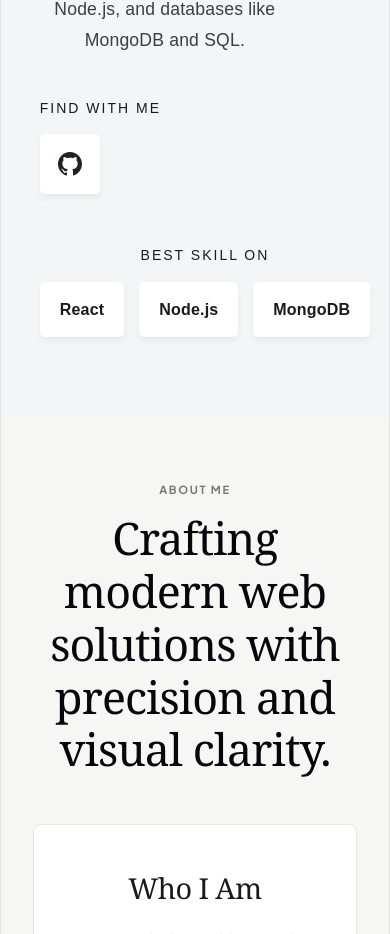
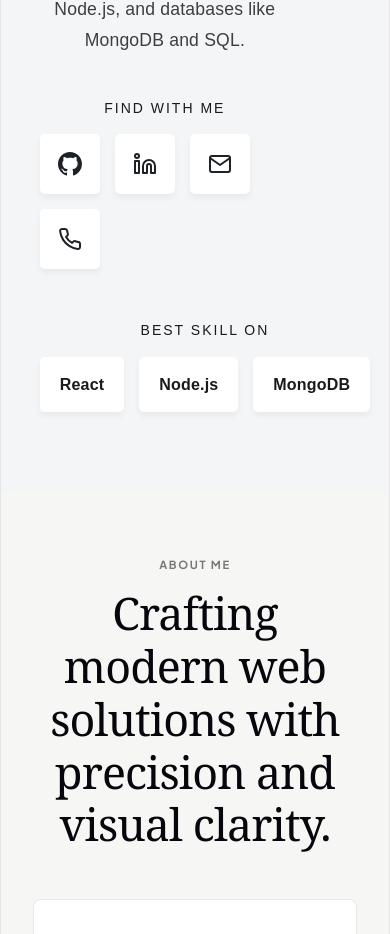
Before and after one commit to nilimeshbasu/personal-portfolio, a React (Vite) app: page / in a window 390 px wide. Shown: the part 1060-1994 px from the top of the page. Built offline with nearby package versions, Linux system fonts and the light colour scheme; a web font is replaced by a local one.

Commit message:
Added LinkedIn, Email, and Phone contact links

```diff
--- a/src/components/Header.jsx
+++ b/src/components/Header.jsx
@@ -2,6 +2,20 @@ import React from 'react';
 import profileImg from '../assets/profile.jpeg';
 
 const Header = () => {
+  const iconStyle = {
+    display: 'flex',
+    alignItems: 'center',
+    justifyContent: 'center',
+    width: '60px',
+    height: '60px',
+    backgroundColor: 'white',
+    borderRadius: '5px',
+    boxShadow: '0 4px 6px rgba(0,0,0,0.05)',
+    color: '#1e2125',
+    textDecoration: 'none',
+    transition: 'transform 0.2s'
+  };
+
   return (
     <section style={{ display: 'flex', alignItems: 'center', justifyContent: 'space-between', padding: '80px 10%', fontFamily: 'sans-serif', backgroundColor: '#f4f5f6', minHeight: '80vh', flexWrap: 'wrap' }}>
       <div style={{ flex: '1', paddingRight: '50px', minWidth: '300px' }}>
@@ -20,12 +34,36 @@ const Header = () => {
         <div style={{ display: 'flex', gap: '50px', marginTop: '40px', flexWrap: 'wrap' }}>
           <div>
             <p style={{ textTransform: 'uppercase', fontSize: '14px', letterSpacing: '2px', marginBottom: '15px' }}>Find With Me</p>
-            <div style={{ display: 'flex', gap: '15px' }}>
-              <a href="https://github.com/nilimeshbasu" target="_blank" rel="noopener noreferrer" style={{ display: 'flex', alignItems: 'center', justifyContent: 'center', width: '60px', height: '60px', backgroundColor: 'white', borderRadius: '5px', boxShadow: '0 4px 6px rgba(0,0,0,0.05)', color: '#1e2125', textDecoration: 'none', transition: 'transform 0.2s' }} onMouseOver={(e) => e.currentTarget.style.transform = 'translateY(-3px)'} onMouseOut={(e) => e.currentTarget.style.transform = 'translateY(0)'}>
+            <div style={{ display: 'flex', gap: '15px', flexWrap: 'wrap' }}>
+
+              {/* GitHub */}
+              <a href="https://github.com/nilimeshbasu" target="_blank" rel="noopener noreferrer" style={iconStyle} onMouseOver={(e) => e.currentTarget.style.transform = 'translateY(-3px)'} onMouseOut={(e) => e.currentTarget.style.transform = 'translateY(0)'}>
                  <svg height="24" width="24" viewBox="0 0 16 16" fill="currentColor">
                    <path d="M8 0C3.58 0 0 3.58 0 8c0 3.54 2.29 6.53 5.47 7.59.4.07.55-.17.55-.38 0-.19-.01-.82-.01-1.49-2.01.37-2.53-.49-2.69-.94-.09-.23-.48-.94-.82-1.13-.28-.15-.68-.52-.01-.53.63-.01 1.08.58 1.23.82.72 1.21 1.87.87 2.33.66.07-.52.28-.87.51-1.07-1.78-.2-3.64-.89-3.64-3.95 0-.87.31-1.59.82-2.15-.08-.2-.36-1.02.08-2.12 0 0 .67-.21 2.2.82.64-.18 1.32-.27 2-.27.68 0 1.36.09 2 .27 1.53-1.04 2.2-.82 2.2-.82.44 1.1.16 1.92.08 2.12.51.56.82 1.27.82 2.15 0 3.07-1.87 3.75-3.65 3.95.29.25.54.73.54 1.48 0 1.07-.01 1.93-.01 2.2 0 .21.15.46.55.38A8.013 8.013 0 0016 8c0-4.42-3.58-8-8-8z"></path>
                  </svg>
               </a>
+
+              {/* LinkedIn */}
+              <a href="https://www.linkedin.com/in/n%C3%AFl%C3%AFm%C3%AAsh-b%C3%A3s%C3%BC-6b6594375" target="_blank" rel="noopener noreferrer" style={iconStyle} onMouseOver={(e) => e.currentTarget.style.transform = 'translateY(-3px)'} onMouseOut={(e) => e.currentTarget.style.transform = 'translateY(0)'}>
+                 <svg height="24" width="24" viewBox="0 0 24 24" fill="none" stroke="currentColor" strokeWidth="2" strokeLinecap="round" strokeLinejoin="round">
+                   <path d="M16 8a6 6 0 0 1 6 6v7h-4v-7a2 2 0 0 0-4 0v7h-4v-7a6 6 0 0 1 6-6z"></path><rect x="2" y="9" width="4" height="12"></rect><circle cx="4" cy="4" r="2"></circle>
+                 </svg>
+              </a>
+
+              {/* Email */}
+              <a href="mailto:nilimeshbasu000@gmail.com" style={iconStyle} onMouseOver={(e) => e.currentTarget.style.transform = 'translateY(-3px)'} onMouseOut={(e) => e.currentTarget.style.transform = 'translateY(0)'}>
+                 <svg height="24" width="24" viewBox="0 0 24 24" fill="none" stroke="currentColor" strokeWidth="2" strokeLinecap="round" strokeLinejoin="round">
+                   <path d="M4 4h16c1.1 0 2 .9 2 2v12c0 1.1-.9 2-2 2H4c-1.1 0-2-.9-2-2V6c0-1.1.9-2 2-2z"></path><polyline points="22,6 12,13 2,6"></polyline>
+                 </svg>
+              </a>
+
+              {/* Phone */}
+              <a href="tel:+919732948058" style={iconStyle} onMouseOver={(e) => e.currentTarget.style.transform = 'translateY(-3px)'} onMouseOut={(e) => e.currentTarget.style.transform = 'translateY(0)'}>
+                 <svg height="24" width="24" viewBox="0 0 24 24" fill="none" stroke="currentColor" strokeWidth="2" strokeLinecap="round" strokeLinejoin="round">
+                   <path d="M22 16.92v3a2 2 0 0 1-2.18 2 19.79 19.79 0 0 1-8.63-3.07 19.5 19.5 0 0 1-6-6 19.79 19.79 0 0 1-3.07-8.67A2 2 0 0 1 4.11 2h3a2 2 0 0 1 2 1.72 12.84 12.84 0 0 0 .7 2.81 2 2 0 0 1-.45 2.11L8.09 9.91a16 16 0 0 0 6 6l1.27-1.27a2 2 0 0 1 2.11-.45 12.84 12.84 0 0 0 2.81.7A2 2 0 0 1 22 16.92z"></path>
+                 </svg>
+              </a>
+
             </div>
           </div>
 
```
